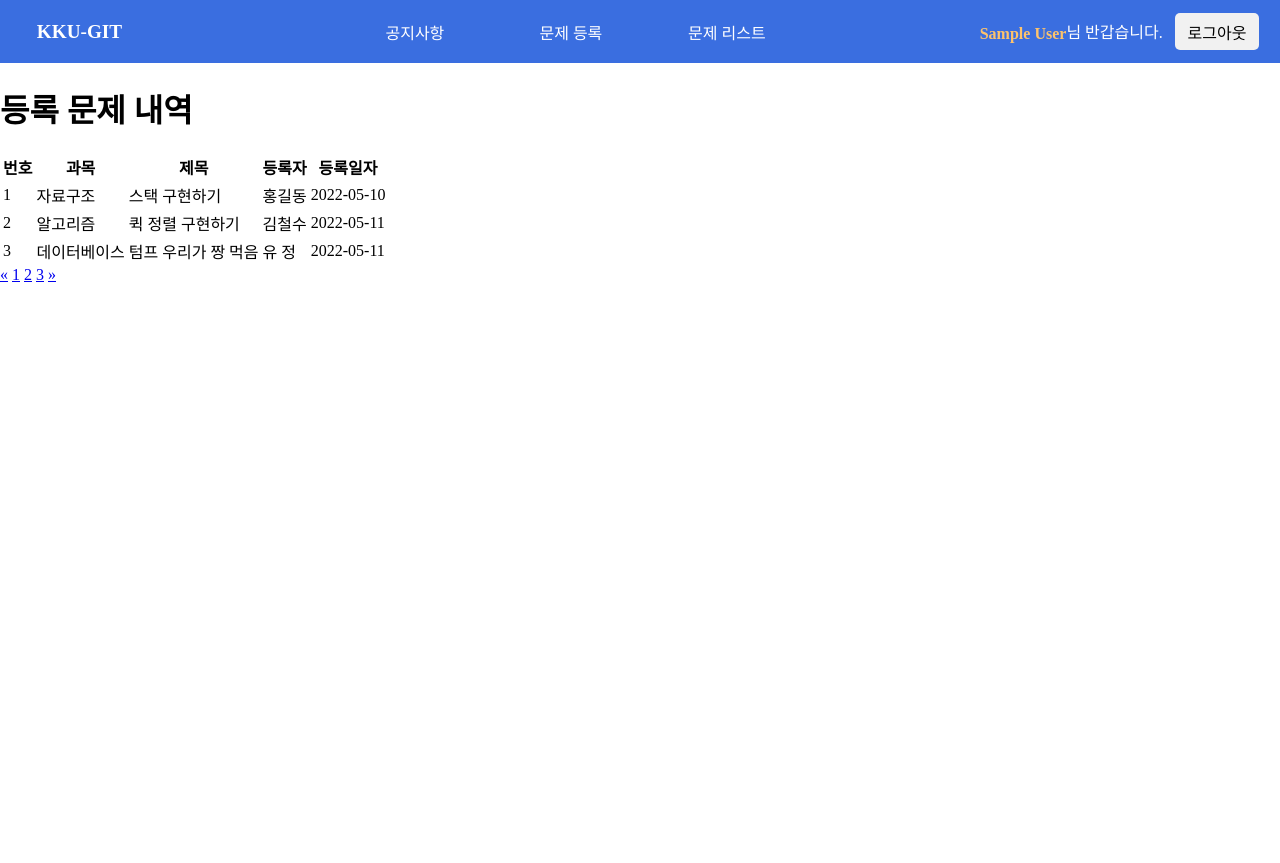
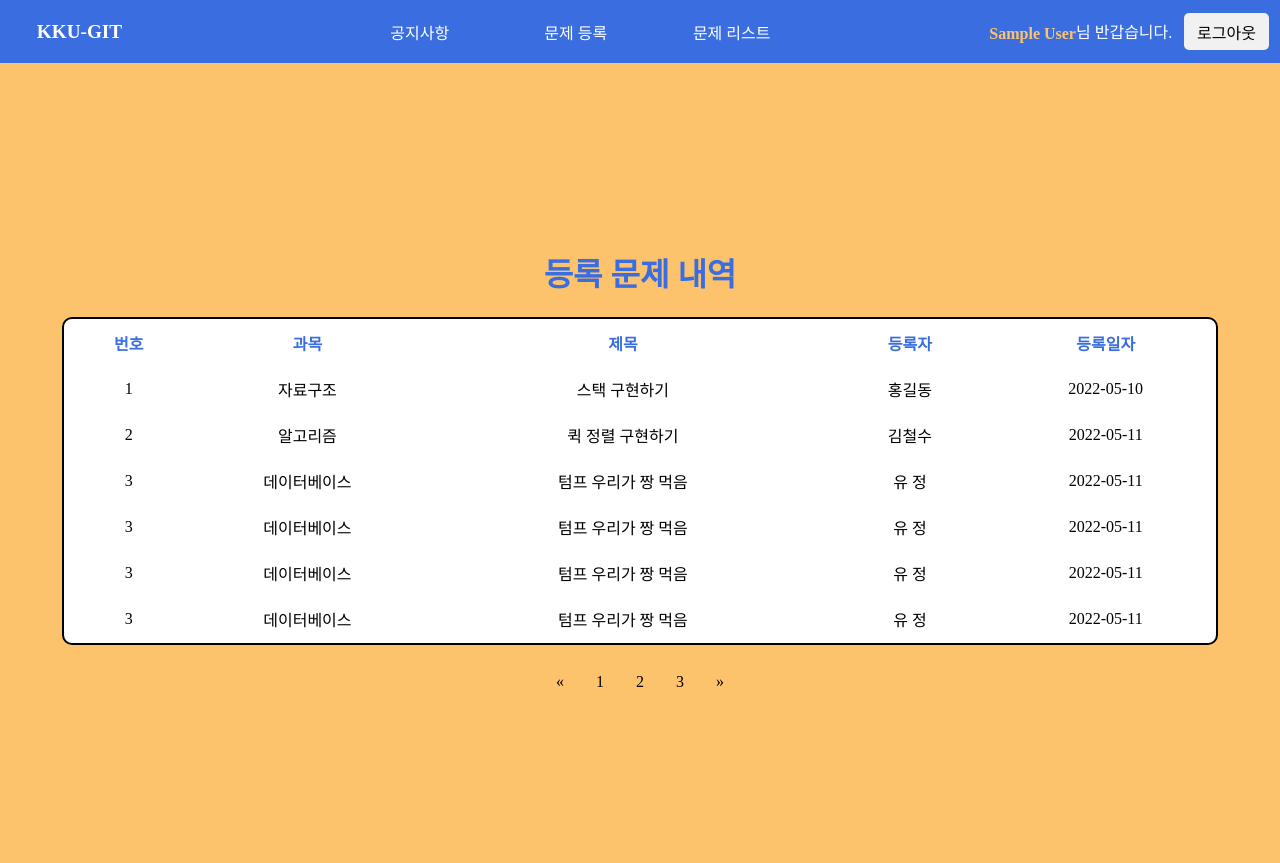
Before and after one commit to JeongHunsss/KKU-GIT, a PHP site: page /my_info/re_problem.php in a window 1280 px wide. Before the commit the page ends 282 px from the top, so only its background shows below. Run offline with PHP 8.4, Linux system fonts and the light colour scheme; the visitor is signed in with stand-in values (Sample User, id 1).

Commit message:
등록문제, 푼 문제 css 수정

```diff
--- a/my_info/css/my_problem.css
+++ b/my_info/css/my_problem.css
@@ -1,74 +1,61 @@
-.my-hr {
-  border-top: 1px solid black;
-  position: absolute;
-  top: 100%; /* 헤더 바로 아래에 배치 */
-  left: 0;
-  width: 100%;
-  height: 1px;
-  background-color: #ddd;
-  z-index: 0;
+.cont{
+  display: flex;
+  flex-direction: column;
+  justify-content: center;
+  align-items: center;
+  height: 100vh;
+  margin-left: auto;
+  margin-right: auto;
+  background-color: rgb(253, 195, 108);
 }
-.header-wrapper {
-  position: fixed;
-  top: 10px;
-  left: 0;
-  width: 83%;
-  z-index: 999;
-  margin-left: 200px;
+.title {
+  text-align: center;
+  color: rgb(58, 110, 224);
 }
 
-.cont{
-  /* margin-left: 200px; */
-  position: fixed;
-top: 70px; /* header 요소와 같은 높이로 설정합니다. */
-left: 0px;
-width: 100%;
-height: calc(100% - 100px); /* 화면 전체 높이에서 header 요소의 높이를 뺍니다. */
-overflow-y: scroll;
+.container{
+  display: flex;
+  border-radius: 10px;
+  border: 2px solid black;
+  width: 90%;
+  margin: 0;
+  background-color: white;
 }
 
-  table {
-    width: 100%;
+   table {
+    width: 115%;
   }
+
   th, td {
     padding: 10px;
-    text-align: left;
+    text-align: center;
+  }
+  th{
+    color: rgb(58, 110, 224);
   }
   th:first-child, td:first-child {
-    width: 10%;
+    width: 11%;
   }
+
   th:nth-child(2), td:nth-child(2) {
     width: 20%;
   }
+
   th:nth-child(3), td:nth-child(3) {
-    width: 40%;
+    width: 35%;
   }
   th:nth-child(4), td:nth-child(4) {
     width: 15%;
   }
   th:nth-child(5), td:nth-child(5) {
-    width: 15%;
+    width: 20%;
   }
 
-  .title {
-        text-align: center;
-        margin-left: 200px;
-  }
-
-  .container{
-    border-radius: 10px;
-    border: 1px solid black;
-    padding: 20px;
-    width: 70%;
-    margin: 0;
-    margin-left: 270px;
-  }
 /*페이지네이션*/
 .pagination {
     display: flex;
     justify-content: center;
     margin-top: 20px;
-    margin-left: 200px;
 }
 
 .pagination a {
@@ -79,10 +66,10 @@ overflow-y: scroll;
 }
 
 .pagination a.active {
-    background-color: #4CAF50;
+    /* background-color: #4CAF50; */
     color: white;
 }
 
 .pagination a:hover:not(.active) {
-    background-color: #ddd;
+    background-color: white;
 }
--- a/my_info/re_problem.php
+++ b/my_info/re_problem.php
@@ -8,7 +8,7 @@
         <meta charset="UTF-8">
         <title>등록 문제 내역</title>
         <link rel="stylesheet" type="text/css" href="../bars/css/top_bar.css">
-        <link rel="stylesheet" type="text/css" href="./css/my_page.css">
+        <link rel="stylesheet" type="text/css" href="./css/my_problem.css">
     </head>
     <?php include '../bars/top_bar.php'; ?>
     <body>
@@ -50,7 +50,27 @@
                         <td>유 정</td>
                         <td>2022-05-11</td>
                     </tr>
-
+                    <tr>
+                        <td>3</td>
+                        <td>데이터베이스</td>
+                        <td>텀프 우리가 짱 먹음</td>
+                        <td>유 정</td>
+                        <td>2022-05-11</td>
+                    </tr>
+                    <tr>
+                        <td>3</td>
+                        <td>데이터베이스</td>
+                        <td>텀프 우리가 짱 먹음</td>
+                        <td>유 정</td>
+                        <td>2022-05-11</td>
+                    </tr>
+                    <tr>
+                        <td>3</td>
+                        <td>데이터베이스</td>
+                        <td>텀프 우리가 짱 먹음</td>
+                        <td>유 정</td>
+                        <td>2022-05-11</td>
+                    </tr>
                     <!-- 다른 문제들의 정보를 추가 -->
 
                     </tbody>
--- a/my_info/sol_problem.php
+++ b/my_info/sol_problem.php
@@ -9,7 +9,7 @@
         <meta charset="UTF-8">
         <title>푼 문제 내역</title>
         <link rel="stylesheet" type="text/css" href="../bars/css/top_bar.css">
-        <link rel="stylesheet" type="text/css" href="./css/my_page.css">
+        <link rel="stylesheet" type="text/css" href="./css/my_problem.css">
     </head>
     <?php include '../bars/top_bar.php'; ?>
     <body>
```
